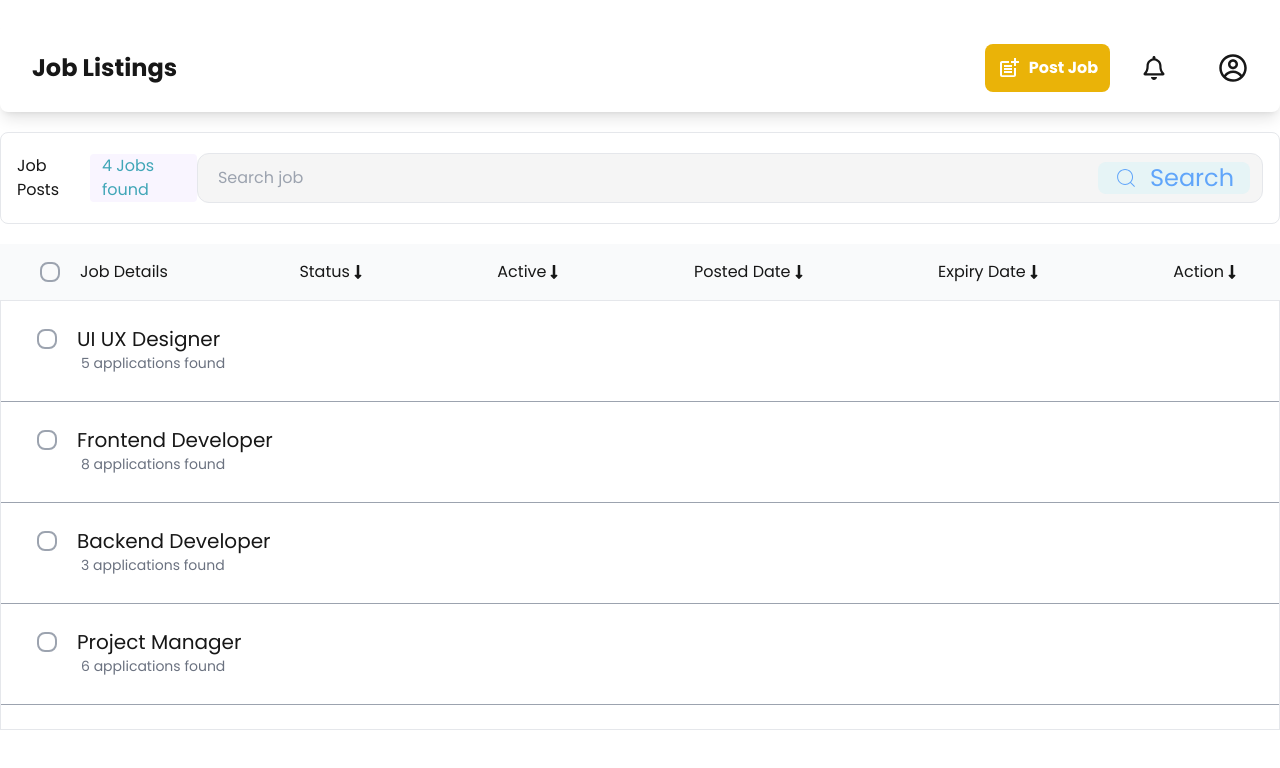
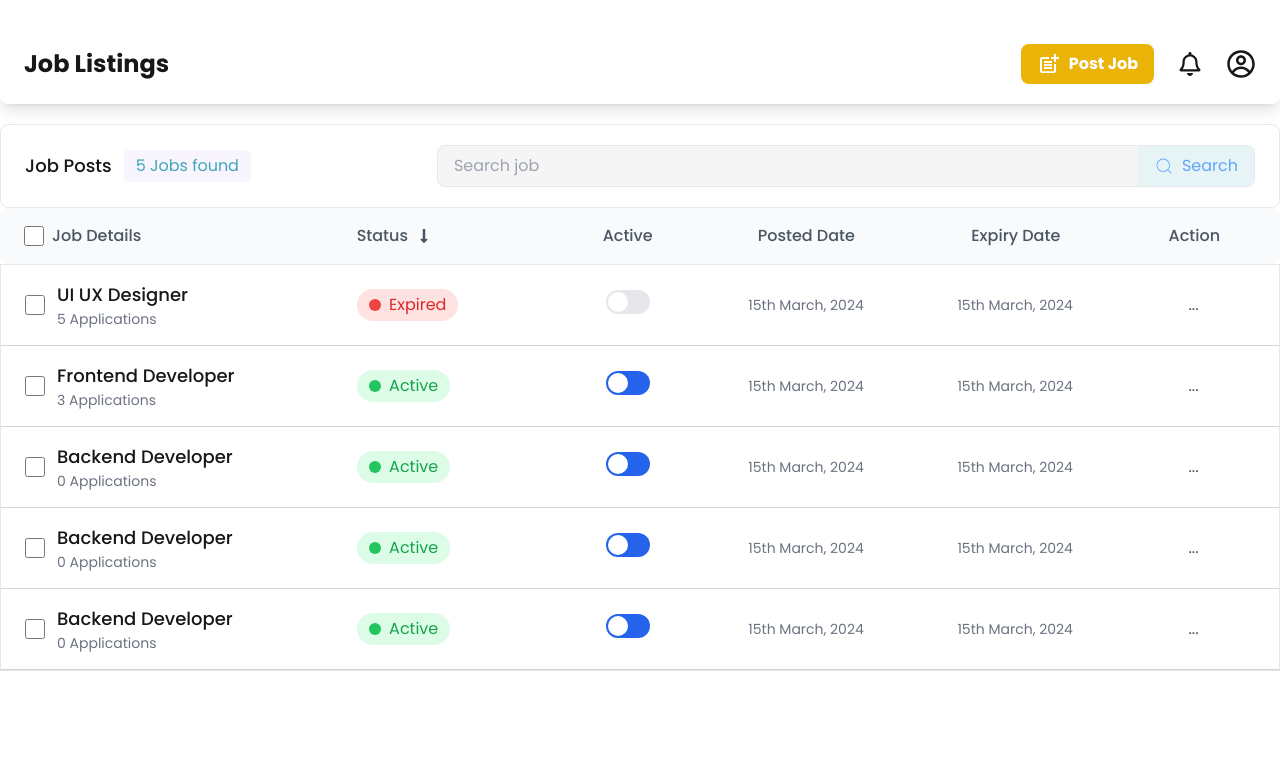
Before and after one commit to samrat-rock/dummyfile, a Next.js app: page /joblisting in a window 1280 px wide. Shown: the top 768 px of the page. Built offline with nearby package versions, Linux system fonts and the light colour scheme.

Commit message:
working on toggle button

```diff
--- a/src/app/joblisting/page.js
+++ b/src/app/joblisting/page.js
@@ -1,93 +1,132 @@
-import React from 'react';
+import React from "react";
 import { FaRegBell, FaLongArrowAltDown } from "react-icons/fa";
 import { CgProfile } from "react-icons/cg";
 import { MdPostAdd } from "react-icons/md";
 import { CiSearch } from "react-icons/ci";
 
 const jobListings = [
-  { title: "UI UX Designer", applications: 5, status: "Active" },
-  { title: "Frontend Developer", applications: 8, status: "Pending" },
-  { title: "Backend Developer", applications: 3, status: "Closed" },
-  { title: "Project Manager", applications: 6, status: "Active" }
+  { title: "UI UX Designer", applications: 5, status: "Expired", postedDate: "15th March, 2024", expiryDate: "15th March, 2024", isActive: false },
+  { title: "Frontend Developer", applications: 3, status: "Active", postedDate: "15th March, 2024", expiryDate: "15th March, 2024", isActive: true },
+  { title: "Backend Developer", applications: 0, status: "Active", postedDate: "15th March, 2024", expiryDate: "15th March, 2024", isActive: true },
+  { title: "Backend Developer", applications: 0, status: "Active", postedDate: "15th March, 2024", expiryDate: "15th March, 2024", isActive: true },
+  { title: "Backend Developer", applications: 0, status: "Active", postedDate: "15th March, 2024", expiryDate: "15th March, 2024", isActive: true },
 ];
 
 function Page() {
   return (
     <>
-      <nav className="container mx-auto bg-white shadow-lg px-4 mt-6 flex justify-between font-poppins py-5 items-center rounded-lg">
-        <div className="pl-4 font-bold text-2xl">
+      <nav className="container mx-auto bg-white shadow-lg px-6 mt-6 flex justify-between items-center font-poppins py-5 rounded-lg">
+        <div className="font-bold text-2xl">
           <h3>Job Listings</h3>
         </div>
-        <div className="pr-4 flex gap-8 items-center font-bold">
-          <button className='bg-yellow-500 text-white font-bold p-3 rounded-lg flex gap-2'>
-            <MdPostAdd className='font-bold text-2xl'/> Post Job
+        <div className="flex gap-6 items-center font-bold">
+          <button className="bg-yellow-500 text-white font-bold px-4 py-2 rounded-lg flex gap-2 items-center">
+            <MdPostAdd className="text-2xl" /> Post Job
           </button>
-          <span className="pr-5 text-2xl">
-            <FaRegBell />
-          </span>
-          <span className="text-3xl">
-            <CgProfile />
-          </span>
+          <FaRegBell className="text-2xl cursor-pointer" />
+          <CgProfile className="text-3xl cursor-pointer" />
         </div>
       </nav>
 
-      <section className="container mx-auto bg-white rounded-lg py-5 my-5 font-poppins px-4 border-[1px]">
-        <div className='flex justify-around items-center'>
-          <div className='flex gap-3'>
-            <h3>Job Posts</h3>
-            <p className='bg-[#F9F5FF] text-[#40A6B7] rounded px-3'>{jobListings.length} Jobs found</p>
+      <section className="container mx-auto bg-white rounded-lg py-5 mt-5 font-poppins px-6 border-[1px]">
+        <div className="flex justify-between items-center">
+          <div className="flex gap-3 items-center">
+            <h3 className="font-medium text-lg">Job Posts</h3>
+            <p className="bg-[#F9F5FF] text-[#40A6B7] rounded px-3 py-1">
+              {jobListings.length} Jobs found
+            </p>
           </div>
-
-          <div className='border-[1px] rounded-xl py-2 flex bg-[#F5F5F5]'>
+          <div className="flex items-center border-[1px] rounded-lg bg-[#F5F5F5]">
             <input
-              type='text'
-              placeholder='Search job'
-              className='w-[900px] pl-5 focus:outline-none bg-transparent'
+              type="text"
+              placeholder="Search job"
+              className="w-[700px] px-4 py-2 focus:outline-none bg-transparent"
             />
-            <button className='bg-[#E6F4F6] text-blue-400 px-4 mr-3 rounded-lg flex gap-3 items-center text-2xl'>
-              <CiSearch/> Search
+            <button className="bg-[#E6F4F6] text-blue-400 px-4 py-2 rounded-r-lg flex items-center gap-2">
+              <CiSearch className="text-xl" /> Search
             </button>
           </div>
         </div>
       </section>
 
-
-
-    <main>
-
-    <section className='bg-[#F9FAFB] container mx-auto font-poppins'>
-        <div className='py-4 px-10'>
-          <ul className='flex justify-between items-center'>
-            <li className='flex items-center'>
-              <input type="checkbox" className="mr-5 w-5 h-5 rounded-lg appearance-none border-2 border-gray-400 checked:bg-blue-500 checked:border-blue-500" />
+      <section className="container mx-auto font-poppins bg-[#F9FAFB] py-4 px-6 rounded-lg">
+        <ul className="flex justify-between items-center font-medium text-gray-600">
+          <li className="w-[25%] flex items-center gap-2">
+            <input type="checkbox" className="w-5 h-5 rounded-lg border-gray-400" />
             Job Details
           </li>
-            <li className='flex items-center'>Status <FaLongArrowAltDown /></li>
-            <li className='flex items-center'>Active <FaLongArrowAltDown /></li>
-            <li className='flex items-center'>Posted Date <FaLongArrowAltDown /></li>
-            <li className='flex items-center'>Expiry Date <FaLongArrowAltDown /></li>
-            <li className='flex items-center'>Action <FaLongArrowAltDown /></li>
+          <li className="w-[15%] flex items-center gap-2">
+            Status <FaLongArrowAltDown />
+          </li>
+          <li className="w-[10%] text-center">Active</li>
+          <li className="w-[15%] text-center">Posted Date</li>
+          <li className="w-[15%] text-center">Expiry Date</li>
+          <li className="w-[10%] text-center">Action</li>
         </ul>
-        </div>
       </section>
-    <section className="container mx-auto font-poppins border-[1px] ">
-  <div className=" ">
+
+      <section className="container mx-auto font-poppins border-[1px] bg-white ">
         {jobListings.map((job, index) => (
-      <div key={index} className="my-6 border-b-[1px] border-gray-400 pb-7  w-full">
-        <h3 className="text-xl flex items-center pl-9">
+          <div
+            key={index}
+            className="flex justify-between items-center border-b-[1px] border-gray-300 py-4 px-6"
+          >
+            <div className="w-[25%] flex items-center gap-3">
               <input
                 type="checkbox"
-            className="mr-5 w-5 h-5 rounded-lg appearance-none border-2 border-gray-400 checked:bg-blue-500 checked:border-blue-500"
+                className="w-5 h-5 rounded-lg border-gray-400"
               />
-          {job.title}
-        </h3>
-        <p className="text-sm text-gray-500 pl-20">{job.applications} applications found</p>
+              <div>
+                <h3 className="text-lg font-medium">{job.title}</h3>
+                <p className="text-sm text-gray-500">{job.applications} Applications</p>
+              </div>
+            </div>
+            <div className="w-[15%] flex items-center gap-3">
+
+  <div
+
+    className={`px-3 py-1 rounded-full flex items-center gap-2 ${
+      job.status === "Active"
+        ? "bg-green-100 text-green-600"
+        : "bg-red-100 text-red-600"
+    }`}
+
+  >
+     <div
+    className={`w-3 h-3 rounded-full ${
+      job.status === "Active" ? "bg-green-500" : "bg-red-500"
+    }`}
+  ></div>
+    {job.status}
+  </div>
+</div>
+
+           <div className="w-[10%] text-center">
+  <label className="relative inline-flex items-center cursor-pointer">
+    <input
+      type="checkbox"
+      checked={job.isActive}
+      className="sr-only peer"
+      readOnly
+    />
+    <div className="w-11 h-6 bg-gray-200 rounded-full peer-checked:bg-blue-600 peer-focus:outline-none peer-focus:ring-2 peer-focus:ring-blue-300 transition-colors">
+      <span
+        className="absolute left-[2px] top-[2px] w-5 h-5 bg-white rounded-full transition-transform peer-checked:translate-x-[20px]"
+      ></span>
+    </div>
+  </label>
+</div>
+
+            <div className="w-[15%] text-center text-sm text-gray-500">
+              {job.postedDate}
+            </div>
+            <div className="w-[15%] text-center text-sm text-gray-500">
+              {job.expiryDate}
+            </div>
+            <div className="w-[10%] text-center text-gray-600 cursor-pointer">...</div>
           </div>
         ))}
-  </div>
       </section>
-    </main>
-
     </>
   );
 }
```
Lines whose indentation alone changed are shown as unchanged.
